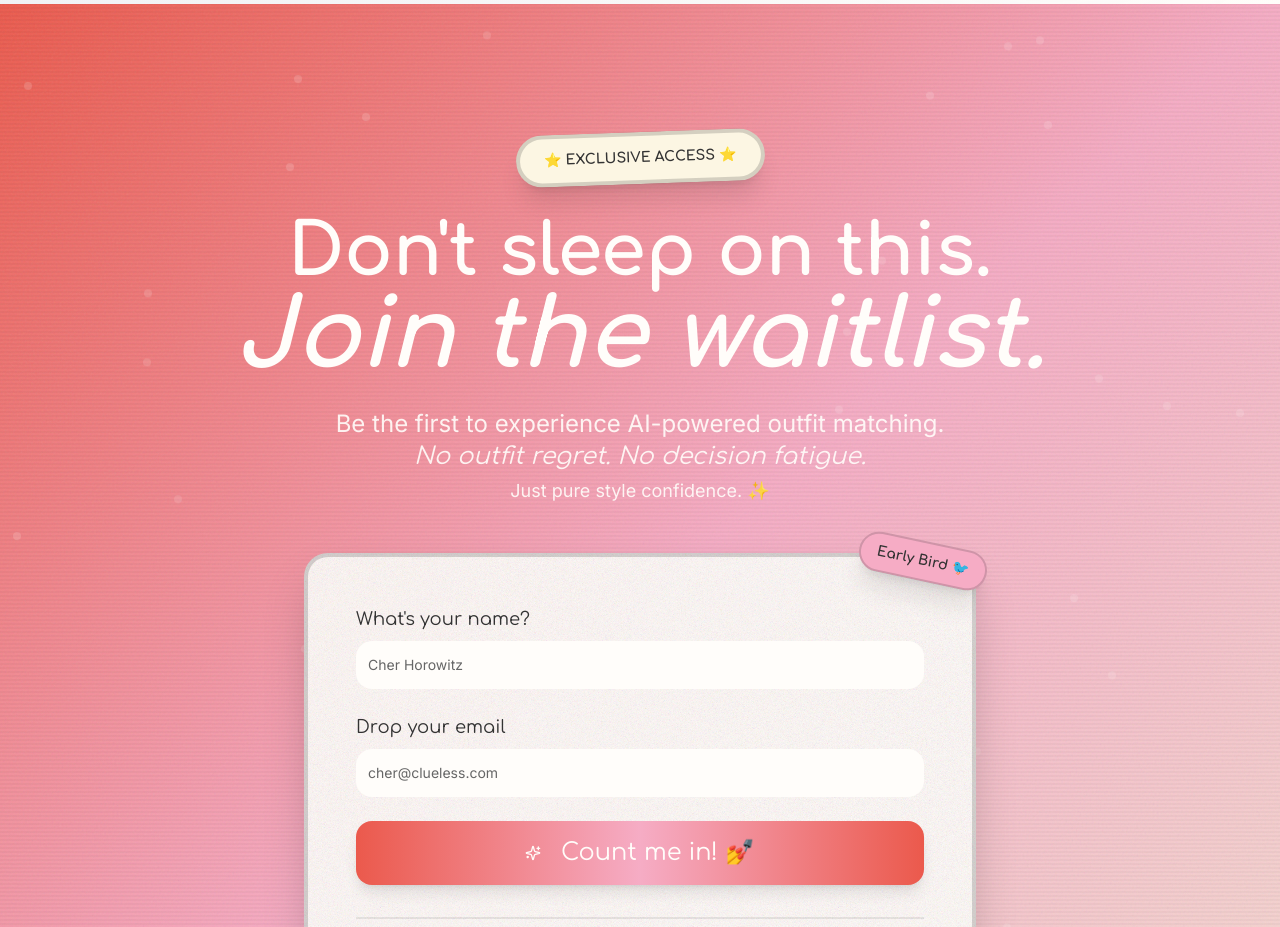
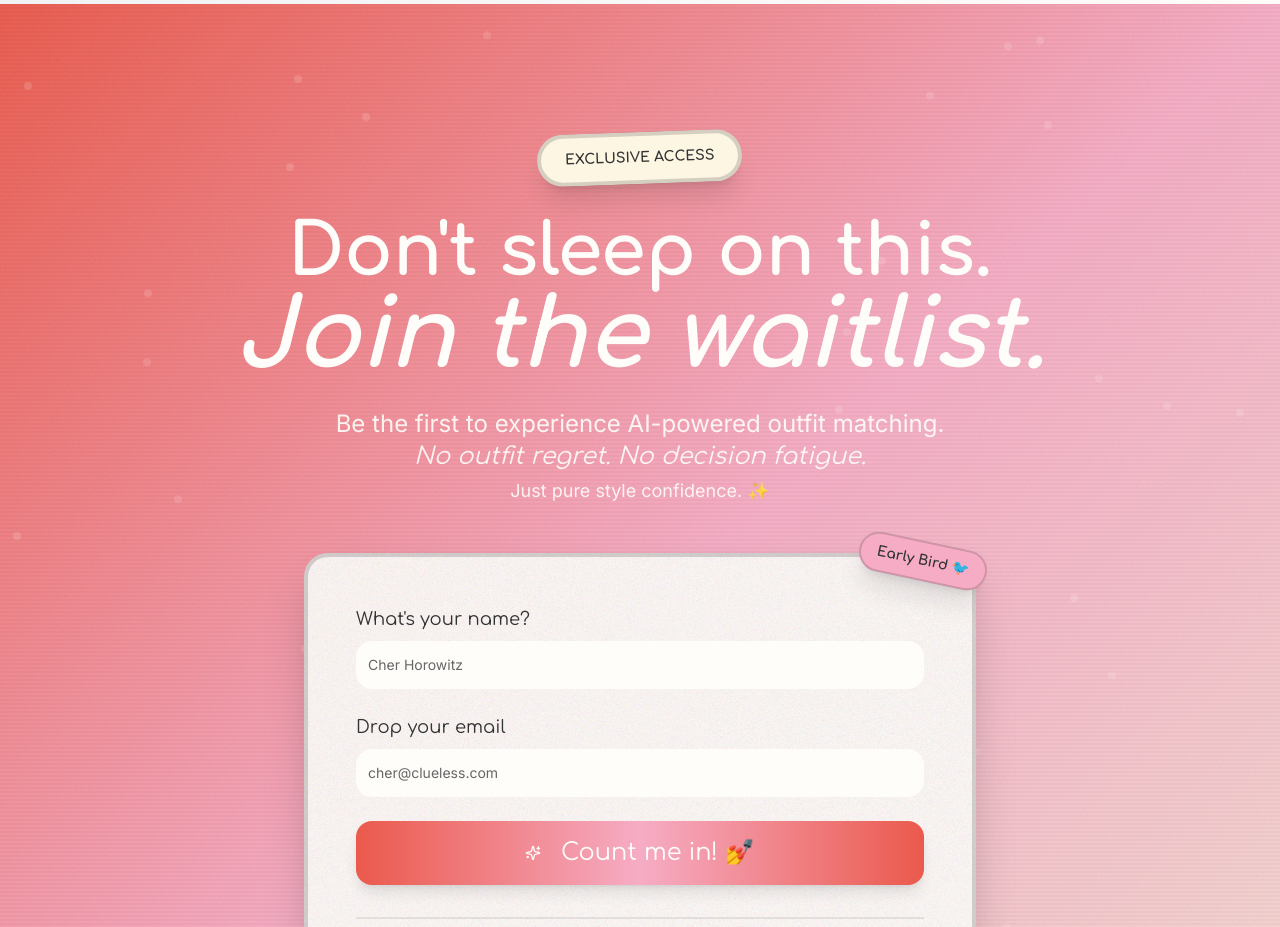
Before and after one commit to AdiBoi007/buendia-retro-vibe, a React (Vite) app: page / in a window 1280 px wide. Shown: the part 5000-5927 px from the top of the page. Built offline with nearby package versions, Linux system fonts and the light colour scheme; the HTML template or start-up script is replaced by a standard one.

Commit message:
Remove retro paper vibes badge

```diff
--- a/src/components/WaitlistSection.tsx
+++ b/src/components/WaitlistSection.tsx
@@ -50,7 +50,7 @@ export const WaitlistSection = () => {
           {/* Retro sticker badge */}
           <div className="flex justify-center mb-8">
             <div className="bg-cream text-foreground px-6 py-3 rounded-full font-display text-sm font-bold shadow-xl rotate-[-2deg] border-4 border-foreground/20 inline-block">
-              ⭐ EXCLUSIVE ACCESS ⭐
+              EXCLUSIVE ACCESS
             </div>
           </div>
 
```
